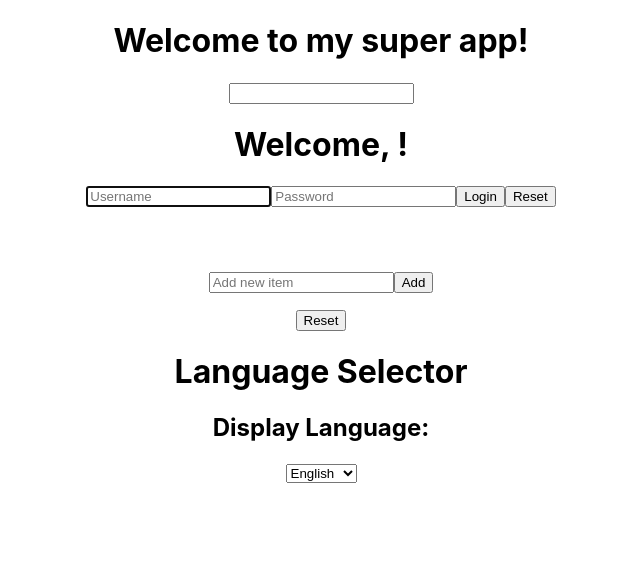
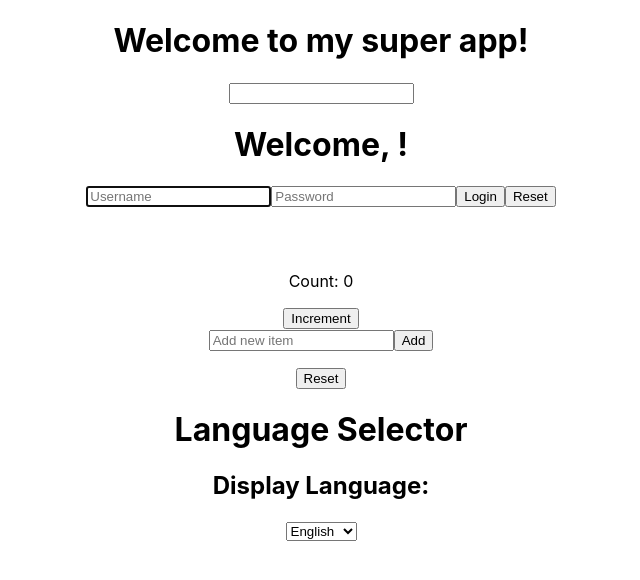
Before and after one commit to AlbertoNeira/react-exercises, a React (Create React App) app in the folder my-app/: page / in a window 1280 px wide. Shown: the top 580 px of the page, without its empty margins (319-959 px from the left). Built offline with nearby package versions, Linux system fonts and the light colour scheme.

Commit message:
useState - `ClickCounter` as a function component

```diff
--- a/my-app/src/App.js
+++ b/my-app/src/App.js
@@ -6,6 +6,7 @@ import InteractiveWelcome from './components/InteractiveWelcome';
 import TodoList from './components/ToDoList';
 import DisplayLanguage from './components/DisplayLanguage';
 import LanguageProvider from './components/LanguageProvider';
+import ClickCounter from './components/ClickCounter';
 
 function App() {
 
@@ -23,6 +24,8 @@ function App() {
         <h1>Welcome to my super app!</h1>
 
         <InteractiveWelcome onReset={handleReset} />
+
+        <ClickCounter/>
         <div className='todo'>
         <TodoList
           render={(items, removeItem, resetItems) => (
--- a/my-app/src/components/ClickCounter.js
+++ b/my-app/src/components/ClickCounter.js
@@ -1,35 +1,19 @@
-import React from "react";
+import React, {useState} from "react";
 
 
-class ClickCounter extends React.Component{
+const ClickCounter = () => {
+    const [count, setCount] = useState(0);
 
-    state={
-        counter:0
+    const incrementCounter = () => {
+      setCount(count + 1);
     };
 
-    handleClick =() => {
-
-        this.setState(prevState => ({
-            counter: prevState.counter + 1
-        }));
-    }
-
-    render() {
-
-        return(
-            <div>
-                <p> Counter: {this.state.counter}</p>
-                <button onClick={this.handleClick}>
-                    Click to count up
-
-                </button>
-
-
-            </div>
-
-        )
-    }
-
-}
+    return (
+      <div>
+        <p>Count: {count}</p>
+        <button onClick={incrementCounter}>Increment</button>
+      </div>
+    );
+  };
 
 export default ClickCounter;
```
